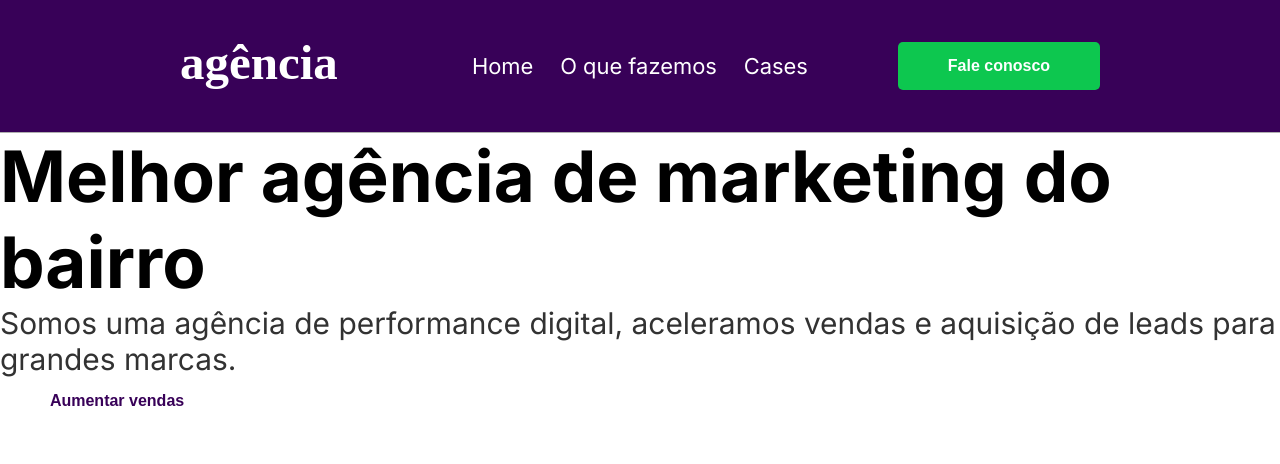
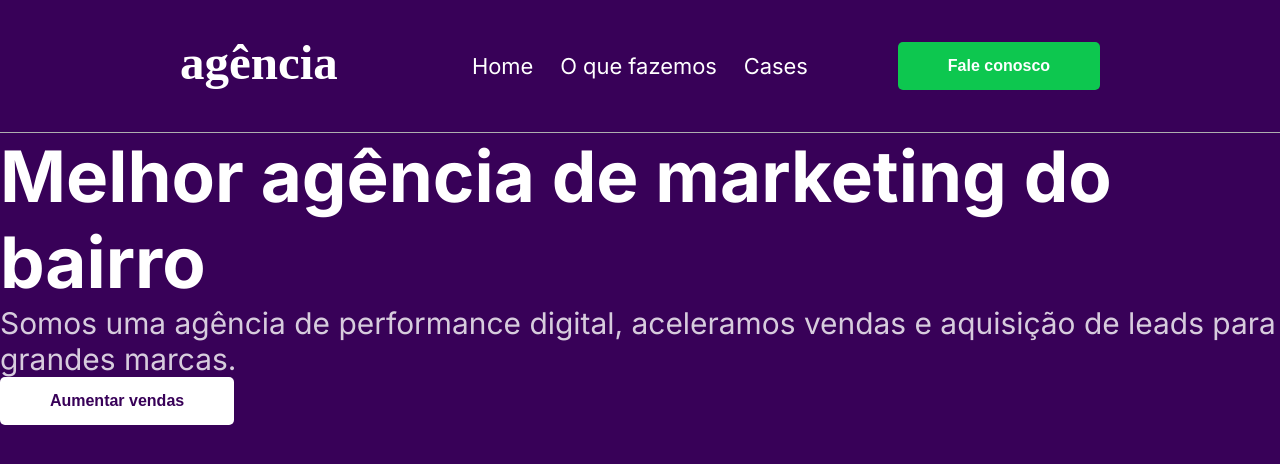
Before and after one commit to FelipePinha/nextjs-landing-page, a Next.js app: page / in a window 1280 px wide. Shown: the top 464 px of the page. Built offline with nearby package versions, Linux system fonts and the light colour scheme.

Commit message:
added background color on body

```diff
--- a/src/app/globals.scss
+++ b/src/app/globals.scss
@@ -1,3 +1,5 @@
+@import './styles/theme.scss';
+
 * {
     box-sizing: border-box;
     padding: 0;
@@ -10,6 +12,11 @@ body {
     overflow-x: hidden;
 }
 
+body {
+    background-color: $purple;
+    color: $white;
+}
+
 a {
     color: inherit;
     text-decoration: none;
```
